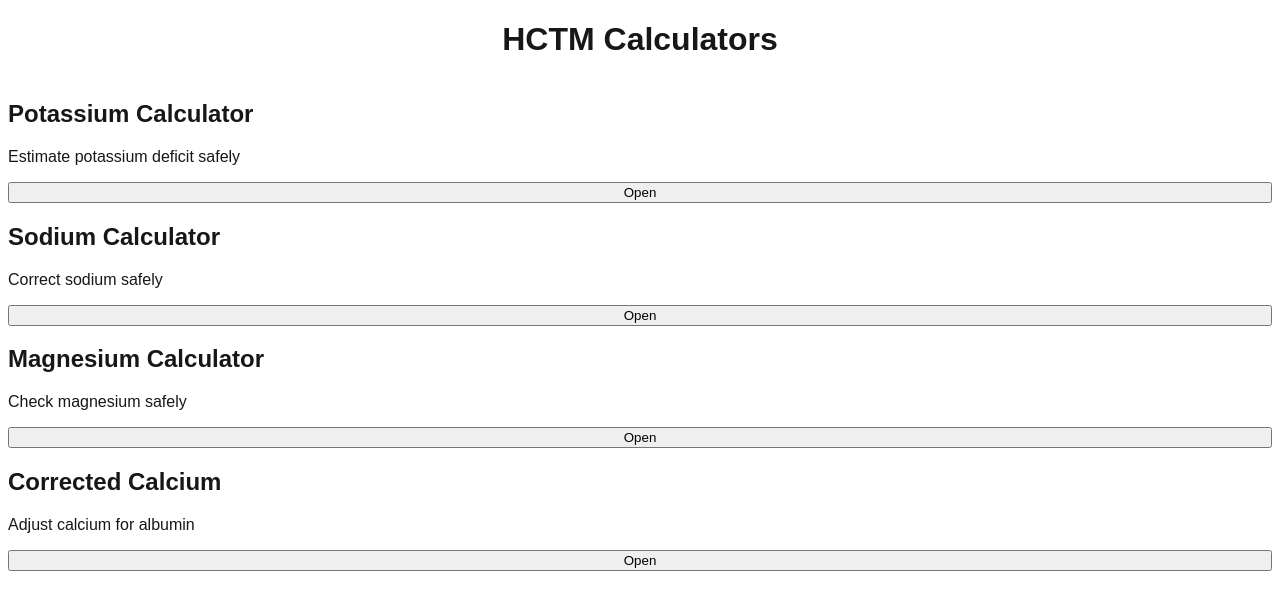
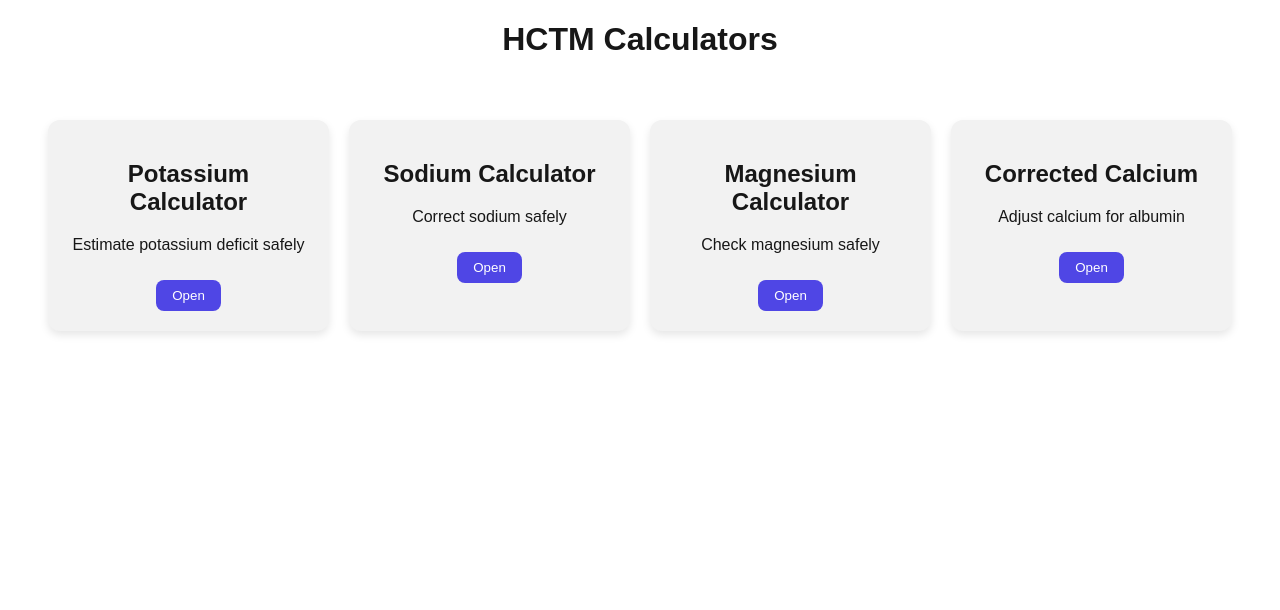
Before and after one commit to Jiahui-hub/HCTM-calculators, a Next.js app: page / in a window 1280 px wide. Shown: the top 610 px of the page. Built offline with nearby package versions, Linux system fonts and the light colour scheme.

Commit message:
update app/page.tsx

```diff
--- a/app/page.tsx
+++ b/app/page.tsx
@@ -1,60 +1,59 @@
-"use client";
+"use client"; // for router
 import { useRouter } from "next/navigation";
 
 export default function Home() {
   const router = useRouter();
 
-  const calculators = [
-    {
-      title: "Potassium Calculator",
-      desc: "Estimate potassium deficit safely",
-      route: "/calculators/potassium",
-      color: "bg-yellow-50"
-    },
-    {
-      title: "Sodium Calculator",
-      desc: "Correct sodium safely",
-      route: "/calculators/sodium",
-      color: "bg-blue-50"
-    },
-    {
-      title: "Magnesium Calculator",
-      desc: "Check magnesium safely",
-      route: "/calculators/magnesium",
-      color: "bg-purple-50"
-    },
-    {
-      title: "Corrected Calcium",
-      desc: "Adjust calcium for albumin",
-      route: "/calculators/calcium",
-      color: "bg-green-50"
-    },
-  ];
-
   return (
-    <div className="min-h-screen bg-gray-100 p-6">
-      <h1 className="text-4xl font-bold text-gray-900 mb-6 text-center">
+    <div className="min-h-screen bg-gray-50 p-6">
+      <h1 className="text-3xl font-bold text-gray-900 text-center mb-6">
         HCTM Calculators
       </h1>
 
-      <div className="grid grid-cols-1 sm:grid-cols-2 gap-6 max-w-5xl mx-auto">
-        {calculators.map((calc) => (
-          <div
-            key={calc.title}
-            className={`${calc.color} rounded-2xl shadow-md p-6 flex flex-col justify-between`}
+      <div className="dashboard max-w-4xl mx-auto grid grid-cols-1 sm:grid-cols-2 gap-6">
+        <div className="card bg-white p-6 rounded-2xl shadow-md">
+          <h2 className="text-xl font-semibold text-gray-900 mb-2">Potassium Calculator</h2>
+          <p className="text-gray-700 mb-4">Estimate potassium deficit safely</p>
+          <button
+            onClick={() => router.push("/calculators/potassium")}
+            className="bg-gray-200 hover:bg-gray-300 text-gray-900 font-medium py-2 px-4 rounded-lg"
           >
-            <div>
-              <h2 className="text-2xl font-semibold text-gray-900 mb-2">{calc.title}</h2>
-              <p className="text-gray-700 mb-4">{calc.desc}</p>
-            </div>
-            <button
-              onClick={() => router.push(calc.route)}
-              className="mt-auto bg-gray-200 hover:bg-gray-300 text-gray-900 font-medium py-2 px-4 rounded-lg transition"
-            >
-              Open
-            </button>
-          </div>
-        ))}
+            Open
+          </button>
+        </div>
+
+        <div className="card bg-white p-6 rounded-2xl shadow-md">
+          <h2 className="text-xl font-semibold text-gray-900 mb-2">Sodium Calculator</h2>
+          <p className="text-gray-700 mb-4">Correct sodium safely</p>
+          <button
+            onClick={() => router.push("/calculators/sodium")}
+            className="bg-gray-200 hover:bg-gray-300 text-gray-900 font-medium py-2 px-4 rounded-lg"
+          >
+            Open
+          </button>
+        </div>
+
+        <div className="card bg-white p-6 rounded-2xl shadow-md">
+          <h2 className="text-xl font-semibold text-gray-900 mb-2">Magnesium Calculator</h2>
+          <p className="text-gray-700 mb-4">Check magnesium safely</p>
+          <button
+            onClick={() => router.push("/calculators/magnesium")}
+            className="bg-gray-200 hover:bg-gray-300 text-gray-900 font-medium py-2 px-4 rounded-lg"
+          >
+            Open
+          </button>
+        </div>
+
+        <div className="card bg-white p-6 rounded-2xl shadow-md">
+          <h2 className="text-xl font-semibold text-gray-900 mb-2">Corrected Calcium</h2>
+          <p className="text-gray-700 mb-4">Adjust calcium for albumin</p>
+          <button
+            onClick={() => router.push("/calculators/calcium")}
+            className="bg-gray-200 hover:bg-gray-300 text-gray-900 font-medium py-2 px-4 rounded-lg"
+          >
+            Open
+          </button>
+        </div>
       </div>
     </div>
   );
```
